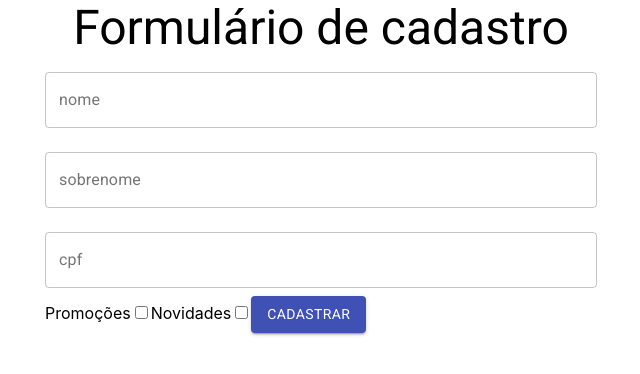
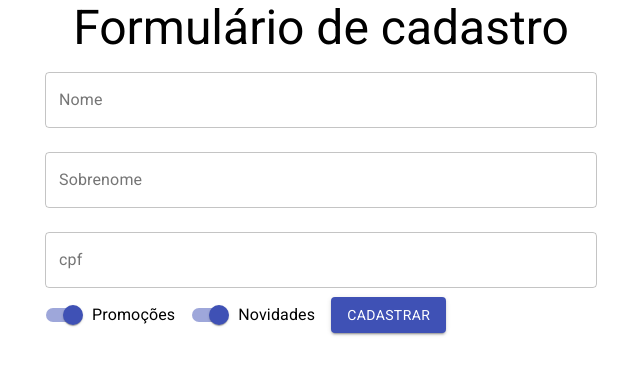
Before and after one commit to lucsimao/alura-react-function-components, a React (Create React App) app: page / in a window 1280 px wide. Shown: the top 374 px of the page, without its empty margins (319-959 px from the left). Built offline with nearby package versions, Linux system fonts and the light colour scheme.

Commit message:
feat: add Switch component to FormularioCadastro

```diff
--- a/src/FormularioCadastro/FormularioCadastro.jsx
+++ b/src/FormularioCadastro/FormularioCadastro.jsx
@@ -1,4 +1,4 @@
-import { Button, TextField } from '@material-ui/core';
+import { Button, FormControlLabel, Switch, TextField } from '@material-ui/core';
 
 import React from 'react';
 
@@ -7,14 +7,14 @@
     <form>
       <TextField
         id="nome"
-        label="nome"
+        label="Nome"
         variant="outlined"
         fullWidth
         margin="normal"
       />
       <TextField
         id="sobrenome"
-        label="sobrenome"
+        label="Sobrenome"
         variant="outlined"
         fullWidth
         margin="normal"
@@ -27,10 +27,15 @@
         margin="normal"
       />
 
-      <label>Promoções</label>
-      <input type="checkbox" />
-      <label>Novidades</label>
-      <input type="checkbox" />
+      <FormControlLabel
+        label="Promoções"
+        control={<Switch name="promocoes" defaultChecked color="primary" />}
+      ></FormControlLabel>
+
+      <FormControlLabel
+        label="Novidades"
+        control={<Switch name="novidades" defaultChecked color="primary" />}
+      ></FormControlLabel>
 
       <Button type="submit" variant="contained" color="primary">
         Cadastrar
```
